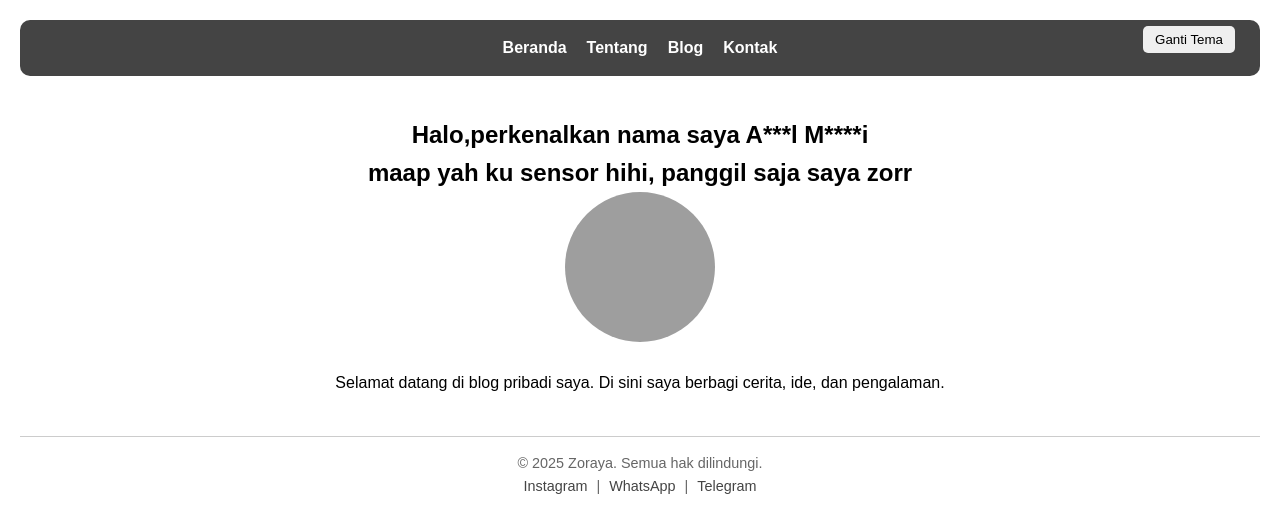
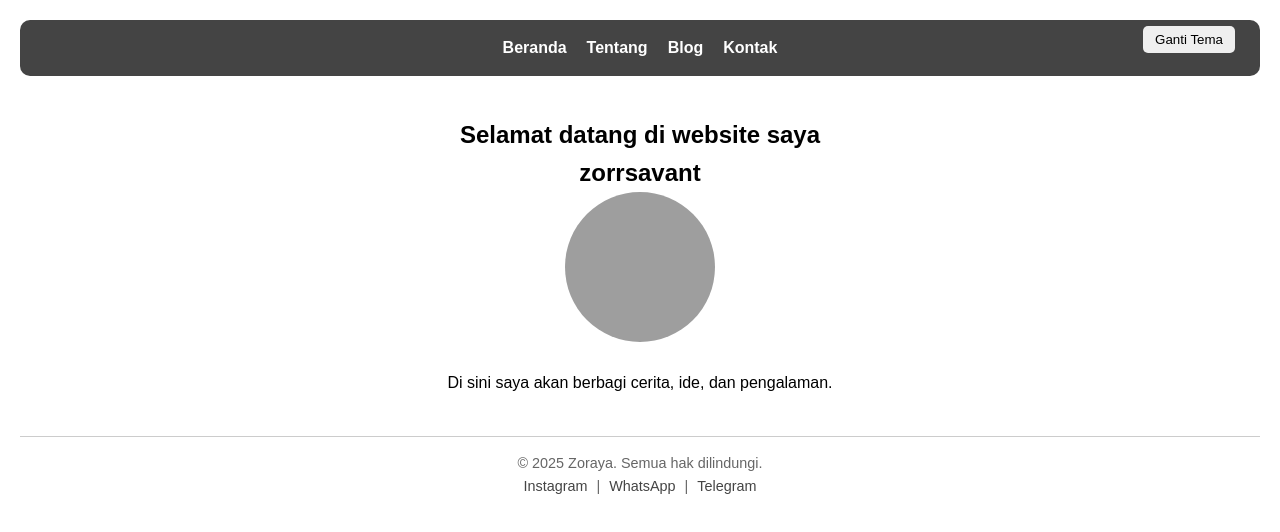
Before and after one commit to zorrbencikorup/Blog-prib, a plain HTML site: page index.html in a window 1280 px wide. Drawn offline with Linux system fonts and the light colour scheme; grey boxes are pictures that could not be loaded.

Commit message:
index.html

```diff
--- a/index.html
+++ b/index.html
@@ -22,10 +22,10 @@
 
   <main>
     <section class="hero">
-      <h1>Halo,perkenalkan nama saya A***l M****i</h1>
-      <h2>maap yah ku sensor hihi, panggil saja saya zorr</h2>
+      <h1>Selamat datang di website saya</h1>
+      <h2>zorrsavant</h2>
       <img src="profi.jpg" alt="Foto Profil" class="foto-profil" width="150" height="150">
-      <p>Selamat datang di blog pribadi saya. Di sini saya berbagi cerita, ide, dan pengalaman.</p>
+      <p>Di sini saya akan berbagi cerita, ide, dan pengalaman.</p>
     </section>
   </main>
 
```
